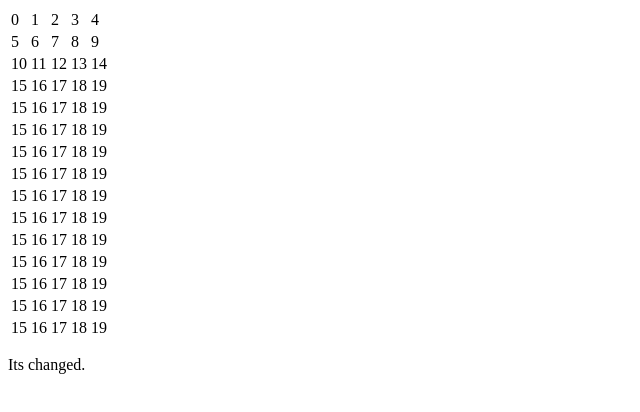
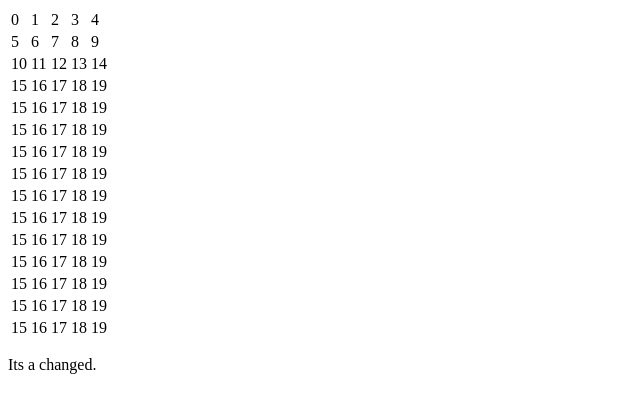
Before and after one commit to dipendradangol/htmlcss-exercises, a plain HTML site: page index.html in a window 1280 px wide. Shown: the full height of the page, 0-640 px from the left. Drawn offline with Linux system fonts and the light colour scheme.

```diff
--- a/index.html
+++ b/index.html
@@ -119,7 +119,8 @@
                 </tbody>
                 <tfoot></tfoot>
               </table>
-              <p>Its changed.</p>
+
+              <p>Its a changed.</p>
 </body>
 
 </html>
```
